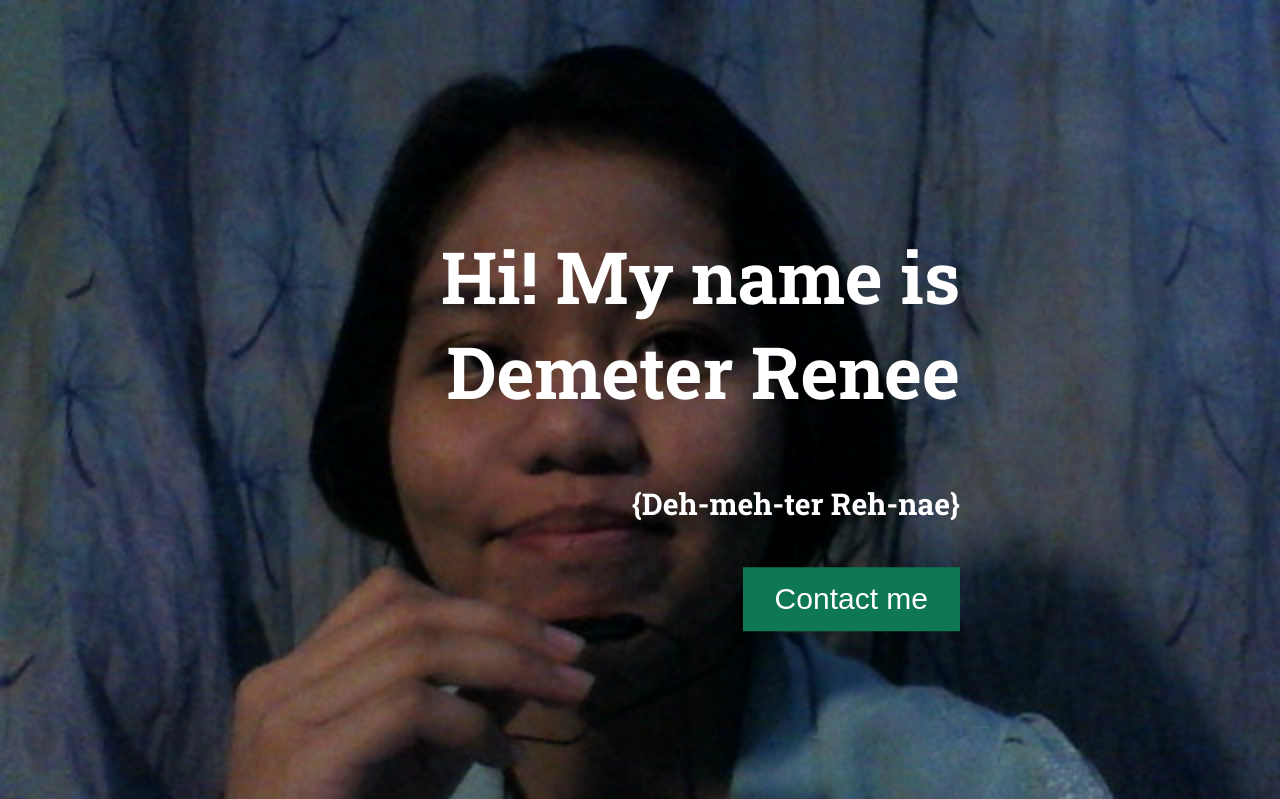
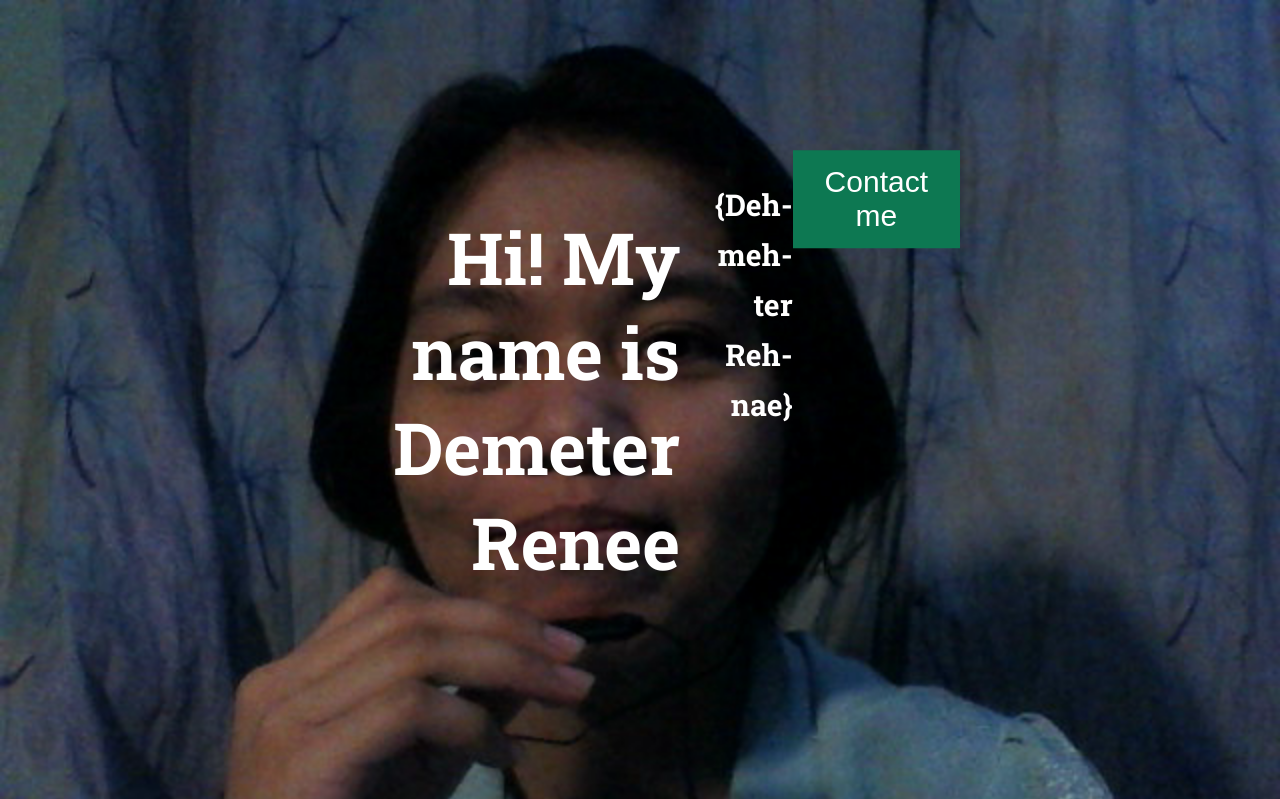
Before and after one commit to DemeterCaubang/lab1, a PHP site: page /index.html in a window 1280 px wide. Shown: the top 799 px of the page. Run offline with PHP 8.4, Linux system fonts and the light colour scheme.

Commit message:
edit flex

```diff
--- a/css/style.css
+++ b/css/style.css
@@ -24,6 +24,8 @@ font-size: 48px;
   left: 50%;
   transform: translate(-50%, -50%);
   color: #fff;
+display: flex;
+flex: 1 1 auto;
 }
 
 .etymology-area, .about-area, .art-area, .determination-area, .contact-area {
@@ -35,6 +37,7 @@ flex-wrap: wrap;
 flex-direction: row;
 width: 100%;
 height: 700px;
+flex: 1 1 auto;
 }
 
 .text-part {
```
